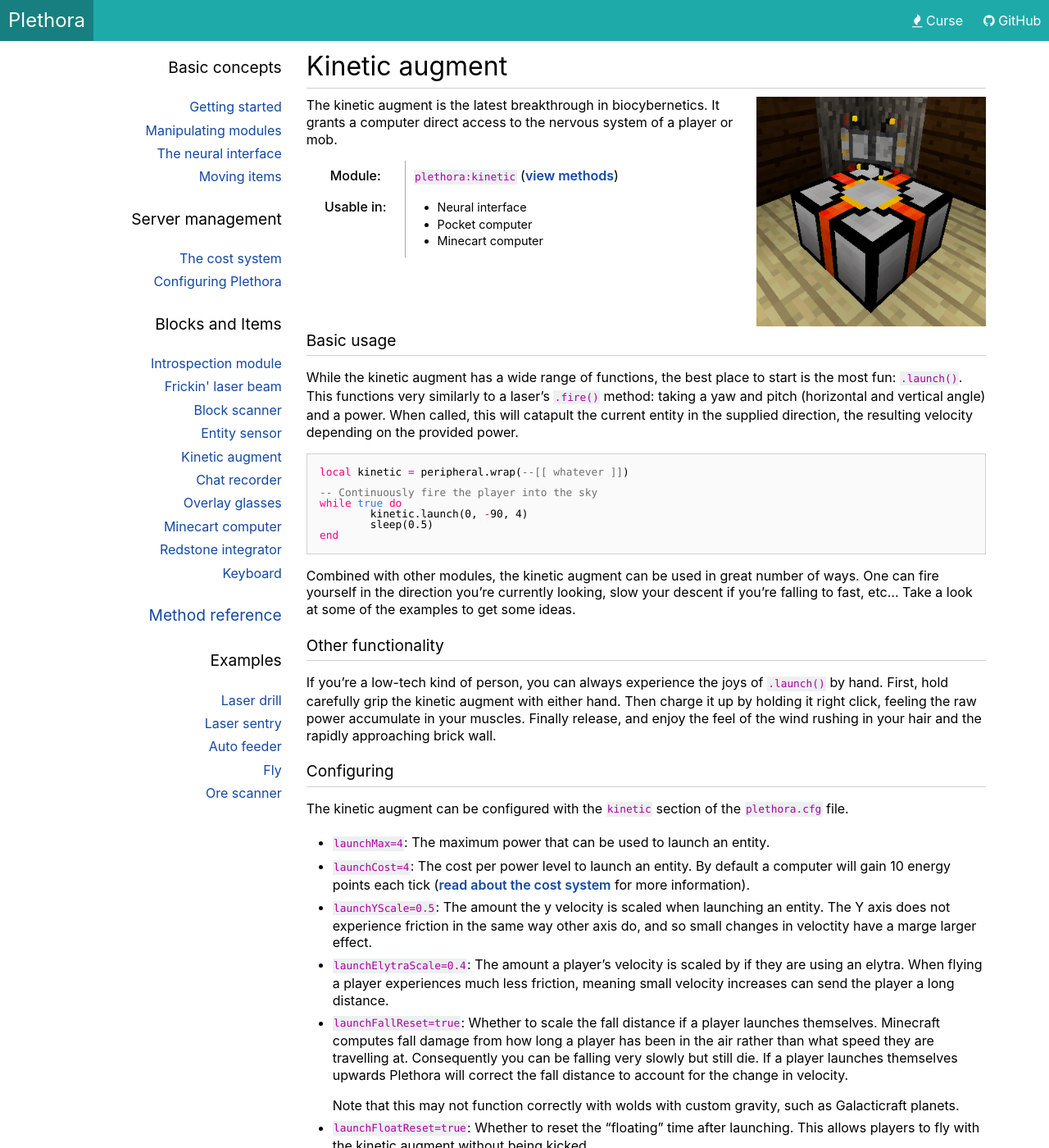
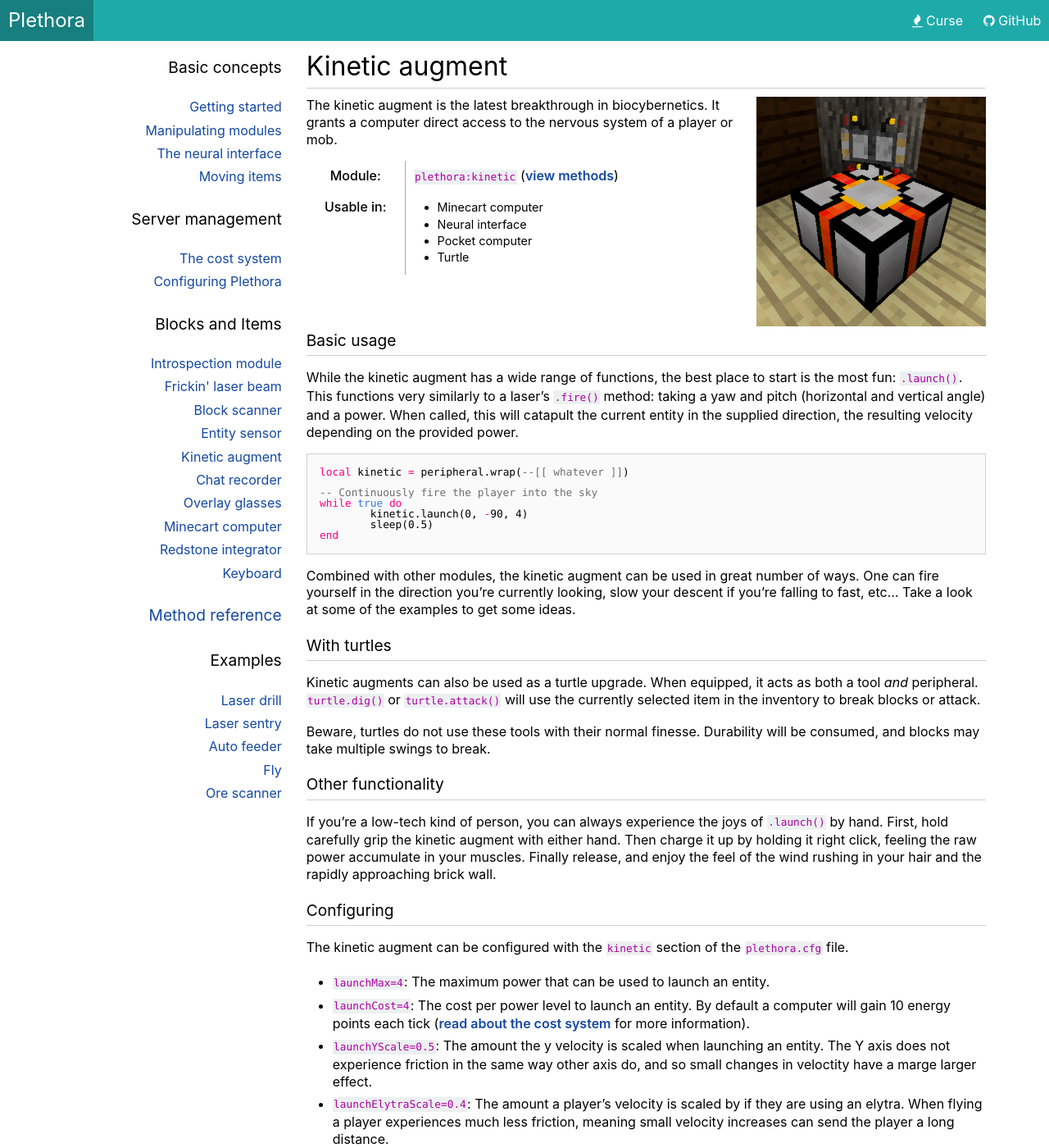
Before and after one commit to SquidDev-CC/plethora, a Jekyll site: the page built from items/module-kinetic.md, in a window 1280 px wide and 1400 px high. Shown: the whole window at 82% size. Built offline with Jekyll 4.4.1, drawn with Linux system fonts in a browser that asks for light colours.

Commit message:
Add a small section on kinetic augments in turtles
Also normalise sorting for where modules can be used

```diff
--- a/items/module-kinetic.md
+++ b/items/module-kinetic.md
@@ -8,9 +8,10 @@ summary: >-
 
 module: plethora:kinetic
 usable:
+ - Minecart computer
  - Neural interface
  - Pocket computer
- - Minecart computer
+ - Turtle
 image: module-kinetic.png
 ---
 
@@ -33,6 +34,14 @@ end
 Combined with other modules, the kinetic augment can be used in great number of ways. One can fire yourself in the
 direction you're currently looking, slow your descent if you're falling to fast, etc… Take a look at some of the
 examples to get some ideas.
+
+### With turtles
+Kinetic augments can also be used as a turtle upgrade. When equipped, it acts as both a tool _and_
+peripheral. `turtle.dig()` or `turtle.attack()` will use the currently selected item in the inventory to break blocks or
+attack.
+
+Beware, turtles do not use these tools with their normal finesse. Durability will be consumed, and blocks may take
+multiple swings to break.
 
 ### Other functionality
 If you're a low-tech kind of person, you can always experience the joys of `.launch()` by hand. First, hold carefully
```
Also changed, not shown: items/module-chat.md (+1 -1 lines), items/module-laser.md (+1 -1 lines), items/module-scanner.md (+1 -1 lines), items/module-sensor.md (+1 -1 lines).
